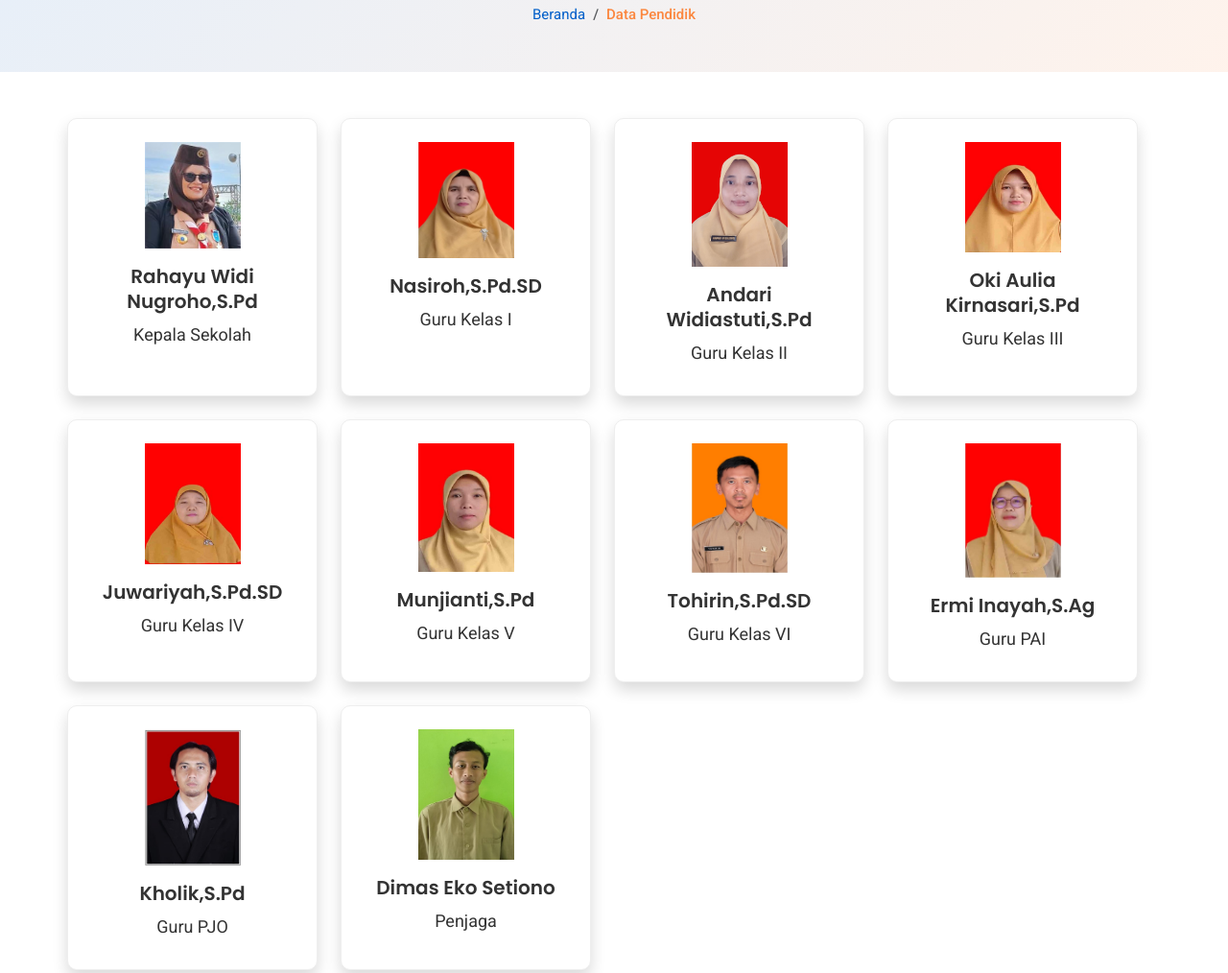
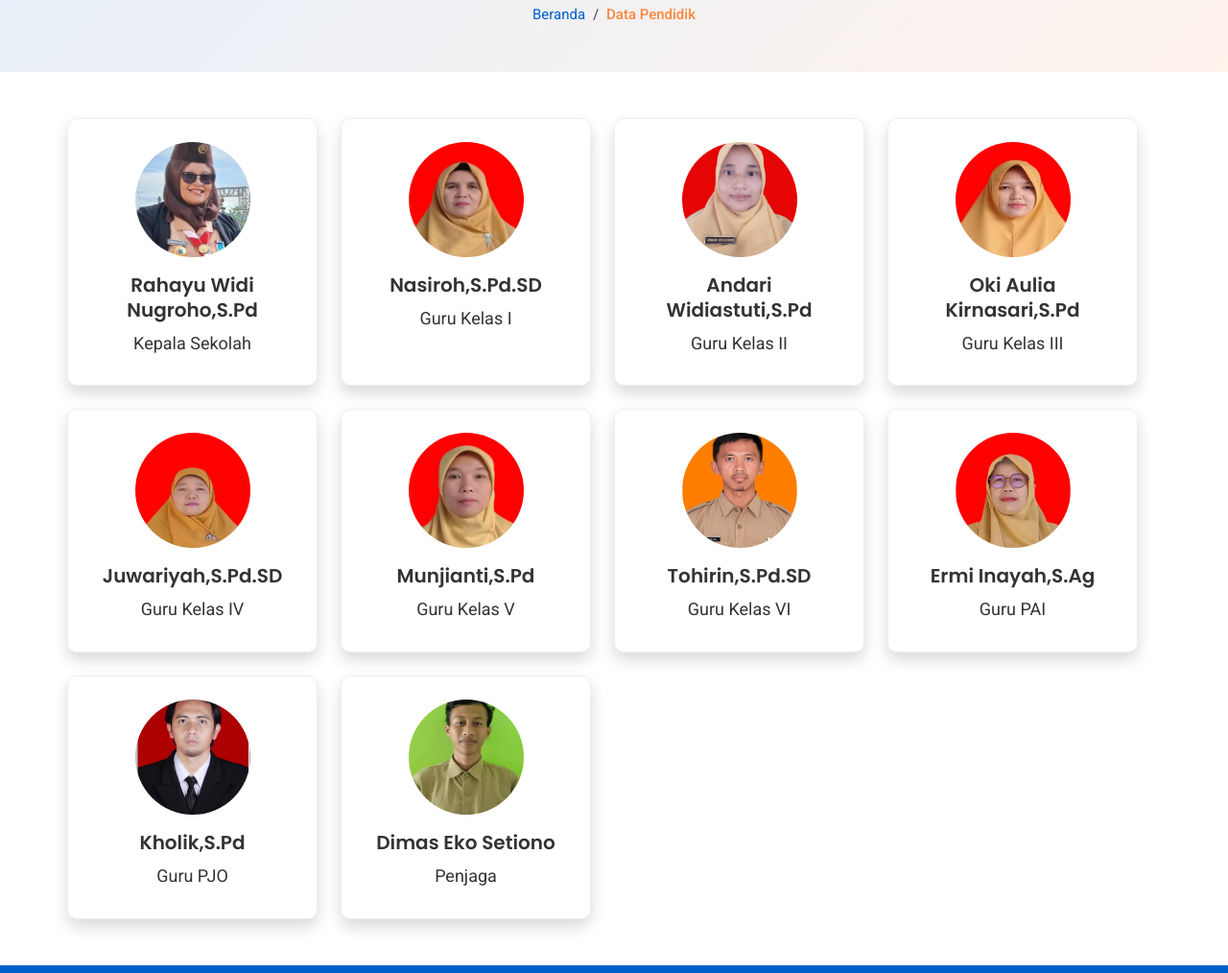
Before and after one commit to Ibnuadha28/Website-sekolah-sdn-singasari, a plain HTML site: page pendidik.html in a window 1280 px wide. Shown: the part 308-1322 px from the top of the page at 96% size. Drawn offline with nearby package versions, Linux system fonts and the light colour scheme.

Commit message:
modified:   css/responsive.css modified:   pendidik.html

```diff
--- a/css/responsive.css
+++ b/css/responsive.css
@@ -1,12 +1,19 @@
 /* Responsive Styles */
 
-.prestaasi-item {
+.guru-img {
+  width: 120px;
+  height: 120px;
+  object-fit: cover;
+  border-radius: 50%;
+}
+
+.prestasi-item {
   aspect-ratio: 4 / 3;
   overflow: hidden;
   border-radius: 12px;
 }
 
-.prestaasi-item img {
+.prestasi-item img {
   width: 100%;
   height: 100%;
   object-fit: cover;
@@ -93,6 +100,11 @@
   .hero-section .btn {
     width: 100%;
     max-width: 300px;
+  }
+
+  .guru-img {
+    width: 100px;
+    height: 100px;
   }
 
    .facility-card {
--- a/pendidik.html
+++ b/pendidik.html
@@ -104,14 +104,14 @@
 
           <div class="col-md-6 col-lg-3">
             <div class="facility-card text-center p-4 shadow">
-              <img src="img/guru/Picture0.jpeg" width="100" class="mb-3" />
+              <img src="img/guru/Picture0.jpeg" class="guru-img mb-3" alt="Rahayu Widi Nugroho"/>
               <h5>Rahayu Widi Nugroho,S.Pd</h5>
               <p>Kepala Sekolah</p>
             </div>
           </div>
           <div class="col-md-6 col-lg-3">
             <div class="facility-card text-center p-4 shadow">
-              <img src="img/guru/Picture1.jpg" width="100" class="mb-3" />
+              <img src="img/guru/Picture1.jpg" class="guru-img mb-3" alt="Nasiroh"/>
               <h5>Nasiroh,S.Pd.SD</h5>
               <p>Guru Kelas I</p>
             </div>
@@ -119,7 +119,7 @@
 
           <div class="col-md-6 col-lg-3">
             <div class="facility-card text-center p-4 shadow">
-              <img src="img/guru/Picture8.jpg" width="100" class="mb-3" />
+              <img src="img/guru/Picture8.jpg" class="guru-img mb-3" alt="Andari Widiastuti"/>
               <h5>Andari Widiastuti,S.Pd</h5>
               <p>Guru Kelas II</p>
             </div>
@@ -127,7 +127,7 @@
 
           <div class="col-md-6 col-lg-3">
             <div class="facility-card text-center p-4 shadow">
-              <img src="img/guru/Picture5.jpg" width="100" class="mb-3" />
+              <img src="img/guru/Picture5.jpg" class="guru-img mb-3" alt="Oki Aulia Kirnasari"/>
               <h5>Oki Aulia Kirnasari,S.Pd</h5>
               <p>Guru Kelas III</p>
             </div>
@@ -135,7 +135,7 @@
 
           <div class="col-md-6 col-lg-3">
             <div class="facility-card text-center p-4 shadow">
-              <img src="img/guru/Picture6.jpg" width="100" class="mb-3" />
+              <img src="img/guru/Picture6.jpg" class="guru-img mb-3" alt="Juwariyah"/>
               <h5>Juwariyah,S.Pd.SD</h5>
               <p>Guru Kelas IV</p>
             </div>
@@ -143,7 +143,7 @@
 
           <div class="col-md-6 col-lg-3">
             <div class="facility-card text-center p-4 shadow">
-              <img src="img/guru/Picture7.jpg" width="100" class="mb-3" />
+              <img src="img/guru/Picture7.jpg" class="guru-img mb-3" alt="Munjianti"/>
               <h5>Munjianti,S.Pd</h5>
               <p>Guru Kelas V</p>
             </div>
@@ -151,7 +151,7 @@
 
           <div class="col-md-6 col-lg-3">
             <div class="facility-card text-center p-4 shadow">
-              <img src="img/guru/Picture2.jpg" width="100" class="mb-3" />
+              <img src="img/guru/Picture2.jpg" class="guru-img mb-3" alt="Tohirin"/>
               <h5>Tohirin,S.Pd.SD</h5>
               <p>Guru Kelas VI</p>
             </div>
@@ -159,7 +159,7 @@
 
           <div class="col-md-6 col-lg-3">
             <div class="facility-card text-center p-4 shadow">
-              <img src="img/guru/Picture3.jpg" width="100" class="mb-3" />
+              <img src="img/guru/Picture3.jpg" class="guru-img mb-3" alt="Ermi Inayah"/>
               <h5>Ermi Inayah,S.Ag</h5>
               <p>Guru PAI</p>
             </div>
@@ -167,7 +167,7 @@
 
           <div class="col-md-6 col-lg-3">
             <div class="facility-card text-center p-4 shadow">
-              <img src="img/guru/Picture4.jpg" width="100" class="mb-3" />
+              <img src="img/guru/Picture4.jpg" class="guru-img mb-3" alt="Kholik"/>
               <h5>Kholik,S.Pd</h5>
               <p>Guru PJO</p>
             </div>
@@ -175,7 +175,7 @@
 
           <div class="col-md-6 col-lg-3">
             <div class="facility-card text-center p-4 shadow">
-              <img src="img/guru/Picture9.jpg" width="100" class="mb-3" />
+              <img src="img/guru/Picture9.jpg" class="guru-img mb-3" alt="Dimas Eko Setiono"/>
               <h5>Dimas Eko Setiono</h5>
               <p>Penjaga</p>
             </div>
```
